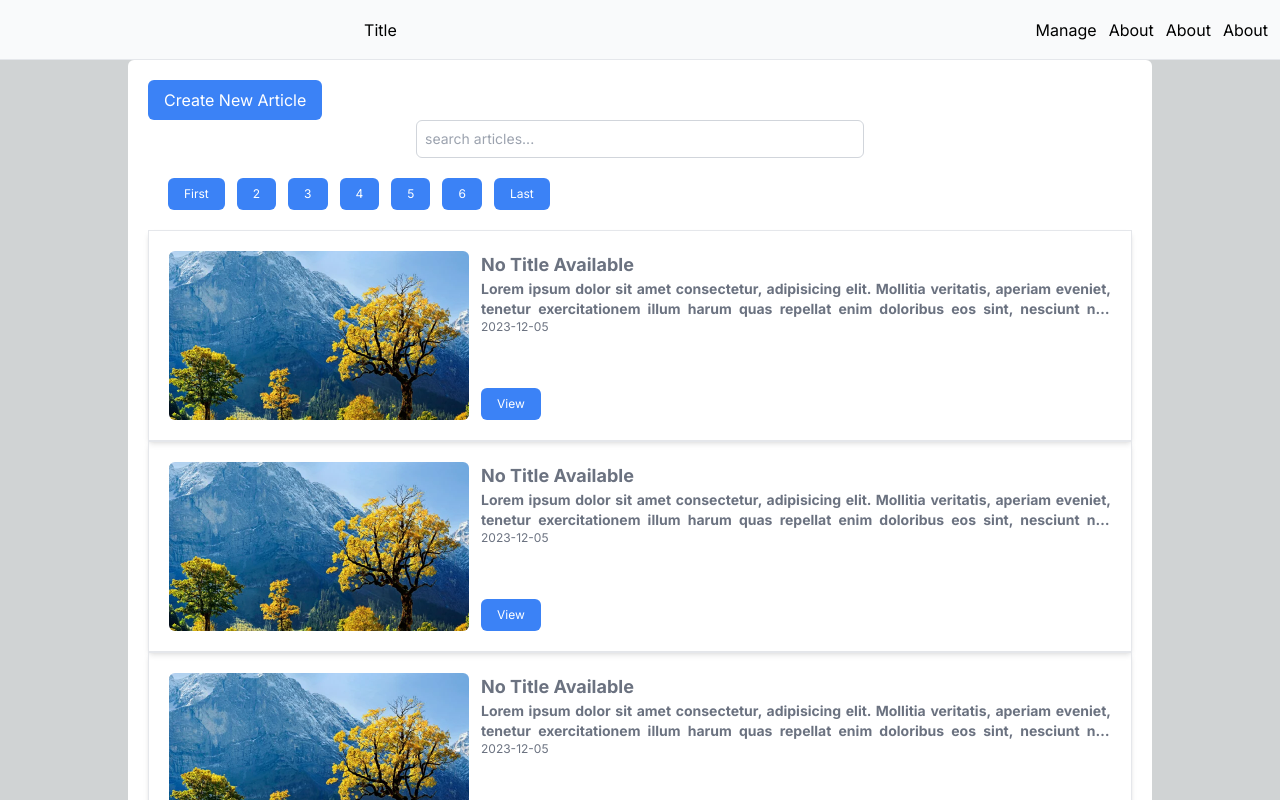
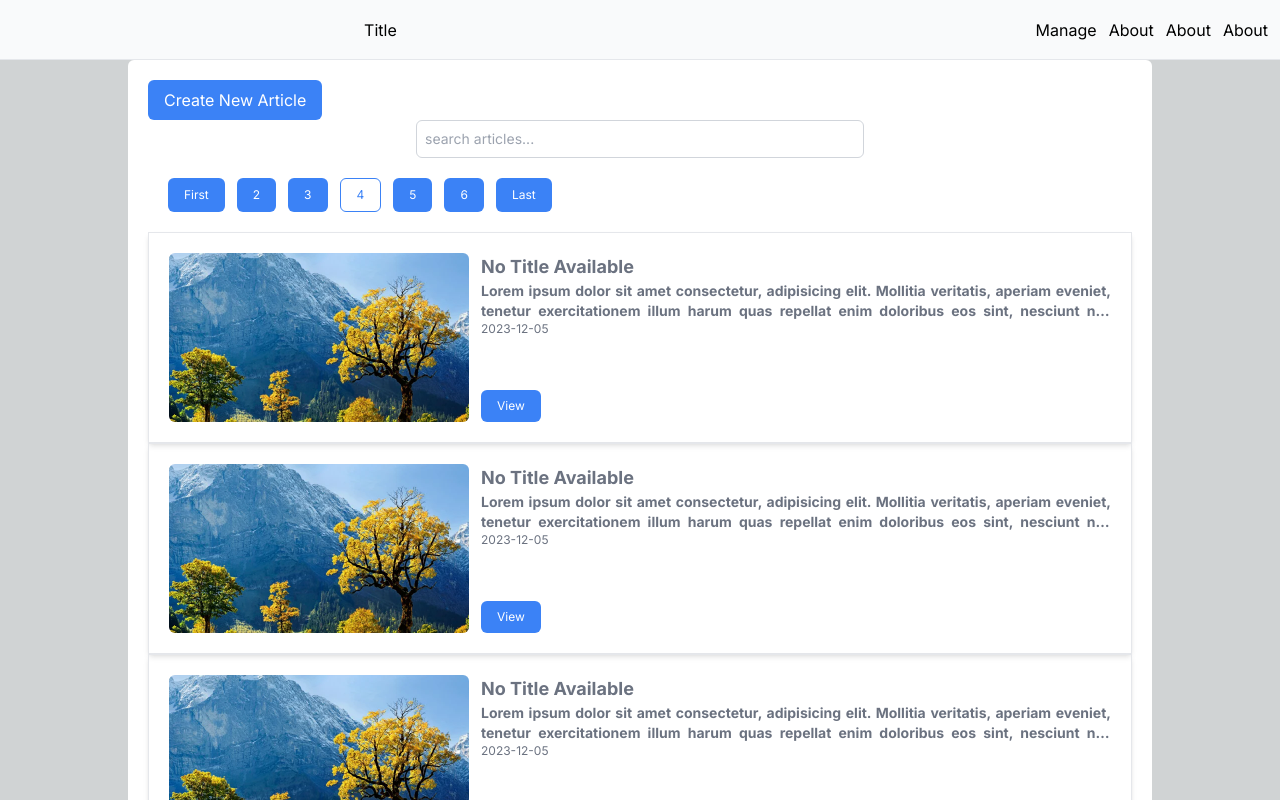
Before and after one commit to TharinduDeshananda/blogapp, a Next.js app: page /manage in a window 1280 px wide. Shown: the top 800 px of the page. Built offline with nearby package versions, Linux system fonts and the light colour scheme.

Commit message:
pagination comp cahnmge

```diff
--- a/src/components/paginationcomp/PaginationComp.tsx
+++ b/src/components/paginationcomp/PaginationComp.tsx
@@ -23,7 +23,9 @@ function PaginationComp({
           <button className="genbtn">{currentPage - 1}</button>
         )}
 
-        <button className="genbtn">{currentPage}</button>
+        <button className="cursor-not-allowed genbtn bg-white text-blue-500 border border-blue-500 hover:text-white hover:bg-blue-500">
+          {currentPage}
+        </button>
         {currentPage + 1 <= totalPages && (
           <button className="genbtn">{currentPage + 1}</button>
         )}
```
